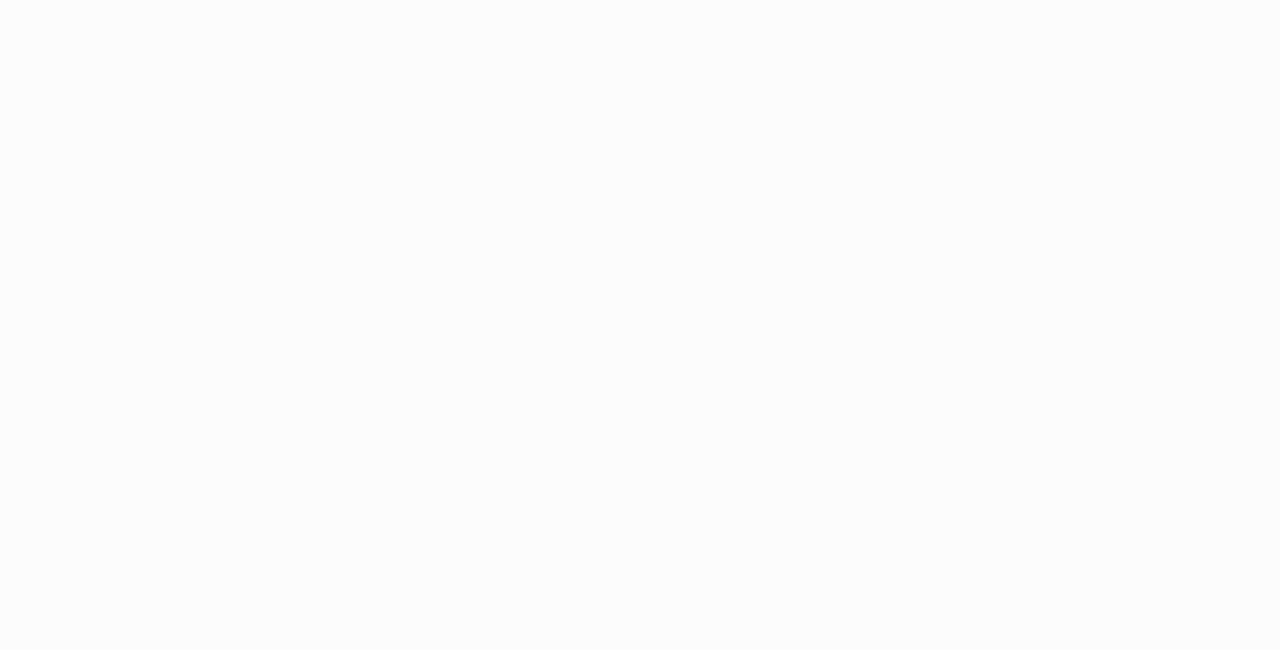
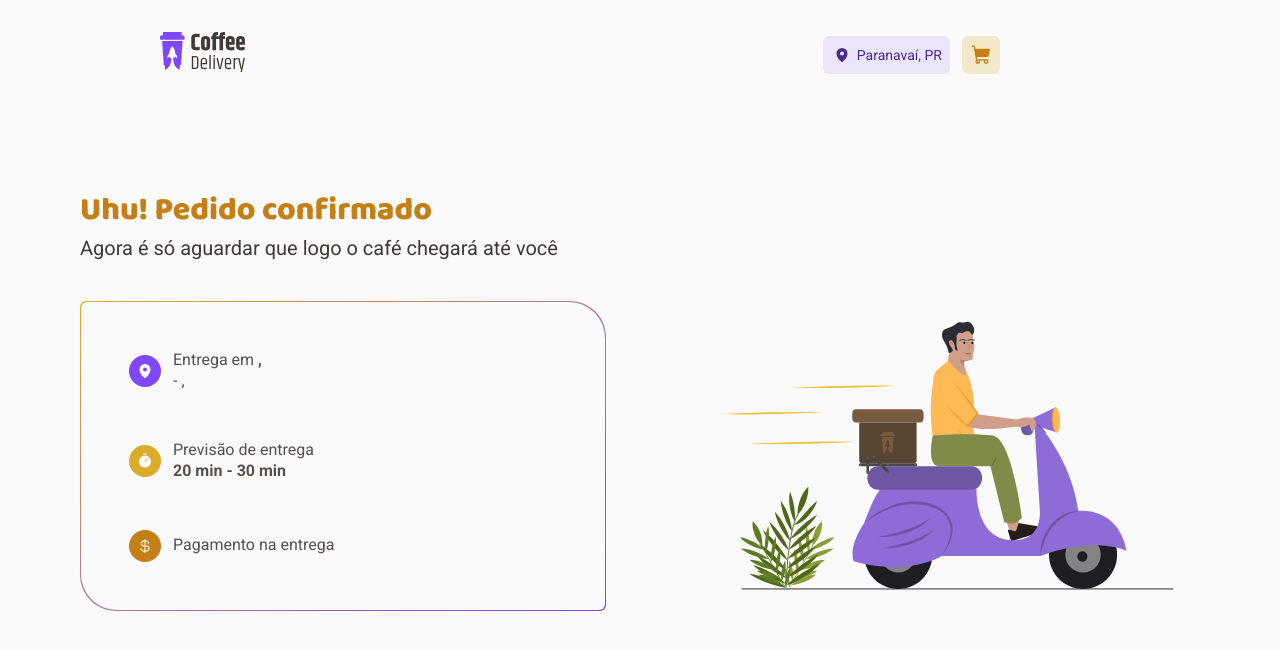
Before and after one commit to Glendson/coffee-delivery, a React (Vite) app: page /success/1 in a window 1280 px wide. Before the commit this address had no page. Shown: the top 650 px of the page. Built offline with nearby package versions, Linux system fonts and the light colour scheme.

Commit message:
feat: finished success page and logic.

```diff
--- a/src/Router.tsx
+++ b/src/Router.tsx
@@ -10,7 +10,7 @@ export function Router() {
       <Route path="/" element={<DefaultLayout />}>
         <Route path="/" element={<Home />} />
         <Route path="/checkout" element={<Checkout />} />
-        <Route path="/success" element={<Success />} />
+        <Route path="/success/:orderId" element={<Success />} />
       </Route>
     </Routes>
   );
--- a/src/contexts/CoffeeContext.tsx
+++ b/src/contexts/CoffeeContext.tsx
@@ -1,6 +1,7 @@
 import { ReactNode, createContext, useEffect, useState } from "react";
 import { CreateNewOrderFormData } from "../pages/Checkout";
 import  coffeesData from "../utils/data.json"
+import { useNavigate } from "react-router-dom";
 export interface Coffee {
   id: string;
   title: string;
@@ -47,6 +48,8 @@ export function CoffeeContextProvider({
   const [coffees, setCoffees] = useState<Coffee[]>([])
   const [cartItems, setCartItems] = useState<CartItem[]>([]);
   const [orders, setOrders] = useState<Order[]>([]);
+
+  const navigate = useNavigate();
 
   useEffect(() => {
     const fetchCoffees = async () => {
@@ -130,6 +133,8 @@ export function CoffeeContextProvider({
     };
     setOrders((state) => [...state, order]);
     setCartItems([]);
+
+    navigate(`/success/${order.id}`);
   }
 
   function getCoffeeById(coffeeId: string) {
--- a/src/pages/Checkout/index.tsx
+++ b/src/pages/Checkout/index.tsx
@@ -30,13 +30,13 @@ import {
 } from "./styles";
 import { CoffeeCardItem } from "./CoffeeCardItem/Index";
 import React, { useContext, useState } from "react";
-import { useForm } from "react-hook-form";
+import { SubmitHandler, useForm } from "react-hook-form";
 import { zodResolver } from "@hookform/resolvers/zod";
 import * as zod from "zod";
 import { CoffeeContext } from "../../contexts/CoffeeContext";
 
 const newOrderFormValidationSchema = zod.object({
-  cep: zod.string({ invalid_type_error: "Informe o CEP" }).regex(/^\d{8}$/),
+  cep: zod.number({ invalid_type_error: "Informe o CEP" }),
   rua: zod.string().min(1, "Informe a rua"),
   numero: zod.number().int().min(1, "Informe o número"),
   complemento: zod.string().optional(),
@@ -55,13 +55,13 @@ export type CreateNewOrderFormData = zod.infer<
 export function Checkout() {
   const [selectedPayment, setSelectedPayment] = useState<string | null>(null);
 
-  const { createOrder, cartItems, getTotalCartPrice } = useContext(CoffeeContext);
+  const { createOrder, cartItems, getTotalCartPrice } =
+    useContext(CoffeeContext);
 
   const { register, handleSubmit, reset } = useForm<CreateNewOrderFormData>({
     resolver: zodResolver(newOrderFormValidationSchema),
     defaultValues: {
       bairro: "",
-      cep: "",
       cidade: "",
       complemento: "",
       pagamento: "dinheiro",
@@ -70,7 +70,7 @@ export function Checkout() {
     },
   });
 
-  const deliveryPrice = 3.5
+  const deliveryPrice = 3.5;
 
   const handlePaymentSelection = (paymentMethod: string) => {
     setSelectedPayment(
@@ -78,24 +78,23 @@ export function Checkout() {
     );
   };
 
-  function handleCreateNewOrder(data: CreateNewOrderFormData) {
+  const handleCreateNewOrder: SubmitHandler<CreateNewOrderFormData> = (
+    data
+  ) => {
+    console.log("Formulário enviado:", data);
     if (Object.keys(data).length === 0 || cartItems.length === 0) return;
 
     createOrder(data);
 
     reset();
-  }
+  };
 
   return (
     <CheckoutContainer>
       <OrderCompleteContainer>
         <h2>Complete o seu Pedido</h2>
 
-        <form
-          id="address-form"
-          onSubmit={handleSubmit(handleCreateNewOrder)}
-          action=""
-        >
+        <form id="form" onSubmit={handleSubmit(handleCreateNewOrder)} action="">
           <AddressContainer>
             <AddressHeader>
               <MapPinLine />
@@ -114,7 +113,7 @@ export function Checkout() {
               />
 
               <AddressLineGroup>
-                <AddressInput id="rua" name="rua" placeholder="Rua" />
+                <AddressInput id="rua" placeholder="Rua" {...register("rua")} />
               </AddressLineGroup>
               <AddressLineGroup>
                 <AddressCepInput
@@ -165,21 +164,30 @@ export function Checkout() {
 
             <PaymentMethods>
               <PaymentButton
-                onClick={() => handlePaymentSelection("credito")}
+                onClick={(e) => {
+                  e.preventDefault();
+                  handlePaymentSelection("credito");
+                }}
                 selected={selectedPayment === "credito"}
               >
                 <CreditCard size={32} />
                 <span>Cartão de crédito</span>
               </PaymentButton>
               <PaymentButton
-                onClick={() => handlePaymentSelection("debito")}
+                onClick={(e) => {
+                  e.preventDefault();
+                  handlePaymentSelection("debito");
+                }}
                 selected={selectedPayment === "debito"}
               >
                 <Bank size={32} />
                 <span>cartão de débito</span>
               </PaymentButton>
               <PaymentButton
-                onClick={() => handlePaymentSelection("dinheiro")}
+                onClick={(e) => {
+                  e.preventDefault();
+                  handlePaymentSelection("dinheiro");
+                }}
                 selected={selectedPayment === "dinheiro"}
               >
                 <Money size={32} />
@@ -218,7 +226,7 @@ export function Checkout() {
               <p>{getTotalCartPrice()}</p>
             </CartTotal>
           </CartTotalContainer>
-          <CheckOutButton type="submit" form="address-form">
+          <CheckOutButton type="submit" form="form">
             Confirmar Pedido
           </CheckOutButton>
         </OrderItemContainer>
--- a/src/pages/Checkout/styles.ts
+++ b/src/pages/Checkout/styles.ts
@@ -272,4 +272,5 @@ export const CheckOutButton = styled.button`
   }
 
   transition: all 0.3s;
+  cursor: pointer;
 `;
--- a/src/pages/Success/index.tsx
+++ b/src/pages/Success/index.tsx
@@ -1,9 +1,86 @@
-import { SuccessContainer } from "./styles";
+import {
+  Icon,
+  OrderAddress,
+  OrderPayment,
+  SuccessContainer,
+  SuccessContent,
+  SuccessHeader,
+  SuccessImage,
+  SuccessBody,
+  SuccessOrderInfo,
+  TimeDelivery,
+  IconTimer,
+  IconCash,
+} from "./styles";
 
-export function Success(){
-    return (
-        <SuccessContainer>
-            <h1>Success</h1>
-        </SuccessContainer>
-    )
+import deliveryImage from "../../../public/assets/delivery.svg";
+import { CurrencyDollar, MapPin, Timer } from "@phosphor-icons/react";
+import { useContext } from "react";
+import { CoffeeContext } from "../../contexts/CoffeeContext";
+import { useParams } from "react-router-dom";
+
+export function Success() {
+  const { orders } = useContext(CoffeeContext);
+  const { orderId } = useParams<{ orderId: string }>();
+
+  const orderInfo = orders.find((order) => order.id === orderId);
+
+  return (
+    <SuccessContainer>
+      <SuccessHeader>
+        <h1>Uhu! Pedido confirmado</h1>
+
+        <span>Agora é só aguardar que logo o café chegará até você</span>
+      </SuccessHeader>
+
+      <SuccessBody>
+        <SuccessContent>
+          <SuccessOrderInfo>
+            <OrderAddress>
+              <Icon>
+                <MapPin weight="fill" />
+              </Icon>
+              <div>
+                <span>
+                  Entrega em{" "}
+                  <strong>
+                    {orderInfo?.rua}, {orderInfo?.numero}
+                  </strong>
+                </span>
+
+                <span>
+                  {orderInfo?.cidade} - {orderInfo?.cidade}, {orderInfo?.uf}
+                </span>
+              </div>
+            </OrderAddress>
+
+            <TimeDelivery>
+              <IconTimer>
+                <Timer weight="fill" />
+              </IconTimer>
+
+              <div>
+                <span>Previsão de entrega</span>
+
+                <strong>20 min - 30 min</strong>
+              </div>
+            </TimeDelivery>
+
+            <OrderPayment>
+              <IconCash>
+                <CurrencyDollar />
+              </IconCash>
+              <div>
+                <span>Pagamento na entrega</span>
+
+                <strong>{orderInfo?.pagamento}</strong>
+              </div>
+            </OrderPayment>
+          </SuccessOrderInfo>
+        </SuccessContent>
+
+        <SuccessImage src={deliveryImage} alt="" />
+      </SuccessBody>
+    </SuccessContainer>
+  );
 }
--- a/src/pages/Success/styles.ts
+++ b/src/pages/Success/styles.ts
@@ -1,3 +1,102 @@
 import styled from "styled-components";
 
-export const SuccessContainer = styled.div``
+export const SuccessContainer = styled.div`
+  max-width: 1160px;
+  margin: 0 auto;
+  padding: 80px 20px;
+  align-items: flex-end;
+  justify-content: space-between;
+  gap: 40px;
+`;
+
+export const SuccessBody = styled.div`
+  width: 100%;
+  display: flex;
+  justify-content: space-between;
+`;
+
+export const SuccessHeader = styled.header`
+  display: flex;
+  flex-direction: column;
+
+  gap: 0.25rem;
+
+  margin-bottom: 2.5rem;
+
+  h1 {
+    font: ${(props) => props.theme.fonts.titleL};
+    color: ${(props) => props.theme.colors["yellow-dark"]};
+  }
+
+  span {
+    font: ${(props) => props.theme.fonts.textL};
+    color: ${(props) => props.theme.colors["base-subtitle"]};
+  }
+`;
+
+export const SuccessContent = styled.div`
+  width: 33rem;
+  border-radius: 6px 36px;
+  margin-right: 6.375rem;
+
+  border: 1px solid transparent;
+  background-origin: border-box;
+
+  background-image: ${(props) =>
+    `linear-gradient(to bottom right, ${props.theme.colors.yellow}, ${props.theme.colors.purple})`};
+`;
+
+export const SuccessOrderInfo = styled.div`
+  width: 100%;
+  border-radius: 6px 36px;
+  background-color: ${(props) => props.theme.colors.background};
+  overflow: hidden;
+
+  display: flex;
+  flex-direction: column;
+  justify-content: center;
+
+  gap: 2rem;
+  padding: 2.5rem;
+`;
+
+const OrderDiv = styled.div`
+  display: flex;
+  gap: 0.75rem;
+
+  align-items: center;
+  padding: 8px;
+
+  div {
+    display: flex;
+    flex-direction: column;
+  }
+`;
+
+export const Icon = styled.div`
+  display: flex;
+  align-items: center;
+  justify-content: center;
+  border: 0;
+  border-radius: 50%;
+
+  width: 2rem;
+  height: 2rem;
+  background: ${(props) => props.theme.colors.purple};
+  color: ${(props) => props.theme.colors.white};
+`;
+
+export const IconTimer = styled(Icon)`
+  background: ${(props) => props.theme.colors.yellow};
+`;
+export const IconCash = styled(Icon)`
+  background: ${(props) => props.theme.colors["yellow-dark"]};
+`;
+
+export const OrderAddress = styled(OrderDiv)``;
+
+export const TimeDelivery = styled(OrderDiv)``;
+
+export const OrderPayment = styled(OrderDiv)``;
+
+export const SuccessImage = styled.img``;
```
